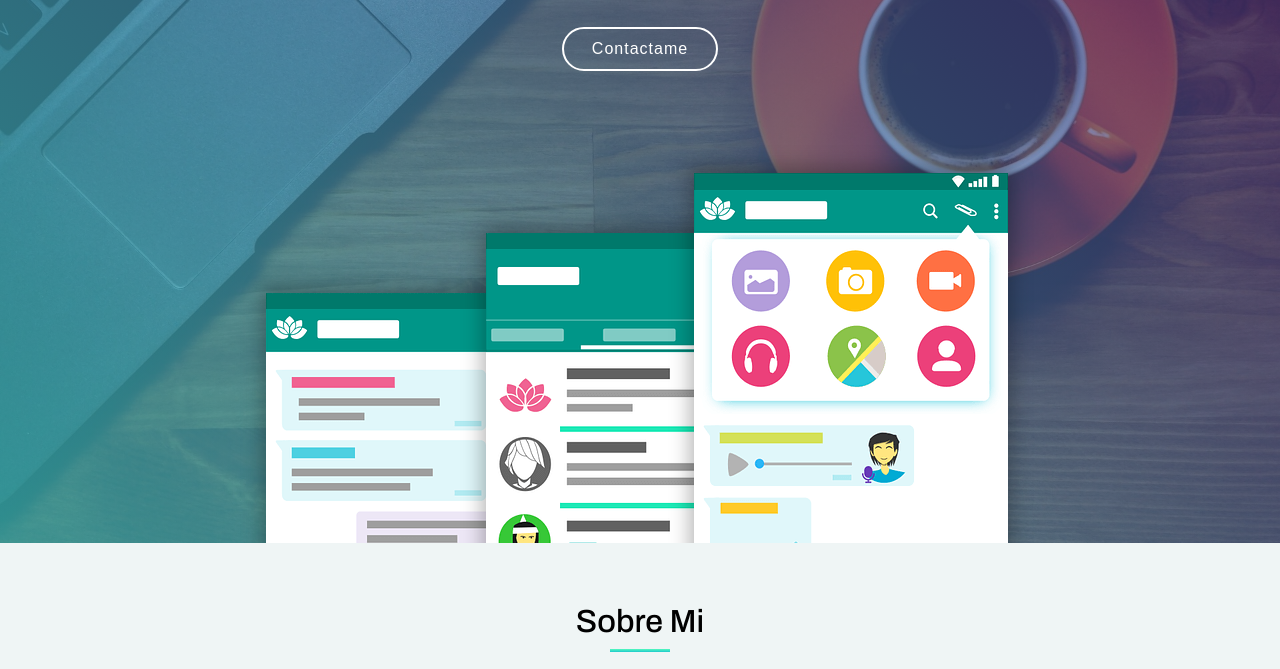
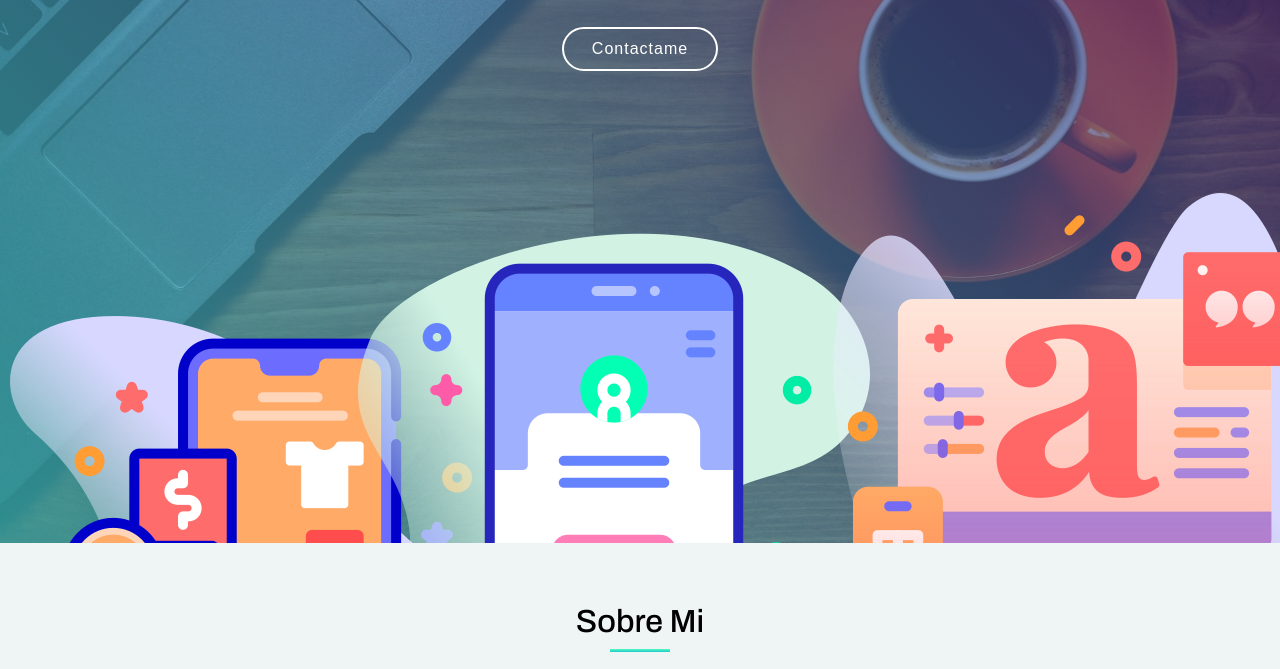
Before and after one commit to JonaCalvi/Portfolio, a plain HTML site: page index.html in a window 1280 px wide. Shown: the part 257-926 px from the top of the page. Drawn offline with nearby package versions, Linux system fonts and the light colour scheme.

Commit message:
cambios png

```diff
--- a/assets/css/style.css
+++ b/assets/css/style.css
@@ -406,26 +406,26 @@ h1, h2, h3, h4, h5, h6 {
   height: 50%;
 }
 #hero .product-screens img {
-  box-shadow: 0px -2px 19px 4px rgba(0, 0, 0, 0.29);
+
 }
 #hero .product-screens .product-screen-1 {
   position: absolute;
   z-index: 30;
-  left: calc(50% + 54px);
+  left: calc(60% + 54px);
   bottom: 0;
-  top: 30px;
+  top: 50px;
 }
 #hero .product-screens .product-screen-2 {
   position: absolute;
   z-index: 20;
-  left: calc(50% - 154px);
+  left: calc(40% - 154px);
   bottom: 0;
   top: 90px;
 }
 #hero .product-screens .product-screen-3 {
   position: absolute;
   z-index: 10;
-  left: calc(50% - 374px);
+  left: calc(30% - 374px);
   bottom: 0;
   top: 150px;
 }
--- a/index.html
+++ b/index.html
@@ -67,15 +67,15 @@
     <div class="product-screens">
 
       <div class="product-screen-1" data-aos="fade-up" data-aos-delay="400">
-        <img src="assets/img/product-screen-1.png" alt="">
+        <img src="assets/img/type.png" alt="">
       </div>
 
       <div class="product-screen-2" data-aos="fade-up" data-aos-delay="200">
-        <img src="assets/img/product-screen-2.png" alt="">
+        <img src="assets/img/user.png" alt="">
       </div>
 
       <div class="product-screen-3" data-aos="fade-up">
-        <img src="assets/img/product-screen-3.png" alt="">
+        <img src="assets/img/worldwide.png" alt="">
       </div>
 
     </div>
@@ -129,7 +129,7 @@
           </div>
 
           <div class="col-lg-4 col-md-5 features-img">
-            <img src="assets/img/product-features.png" alt="" data-aos="fade-right">
+            <img src="assets/img/mobile-app.png" alt="" data-aos="fade-right">
           </div>
 
           <div class="col-lg-8 col-md-7 ">
```
Also changed, not shown: assets/img/celu.png (added), assets/img/mobile-app.png (added), assets/img/mobilefirst.png (added), assets/img/type.png (added), assets/img/user.png (added), assets/img/webdiseño.png (added), assets/img/worldwide.png (added).
